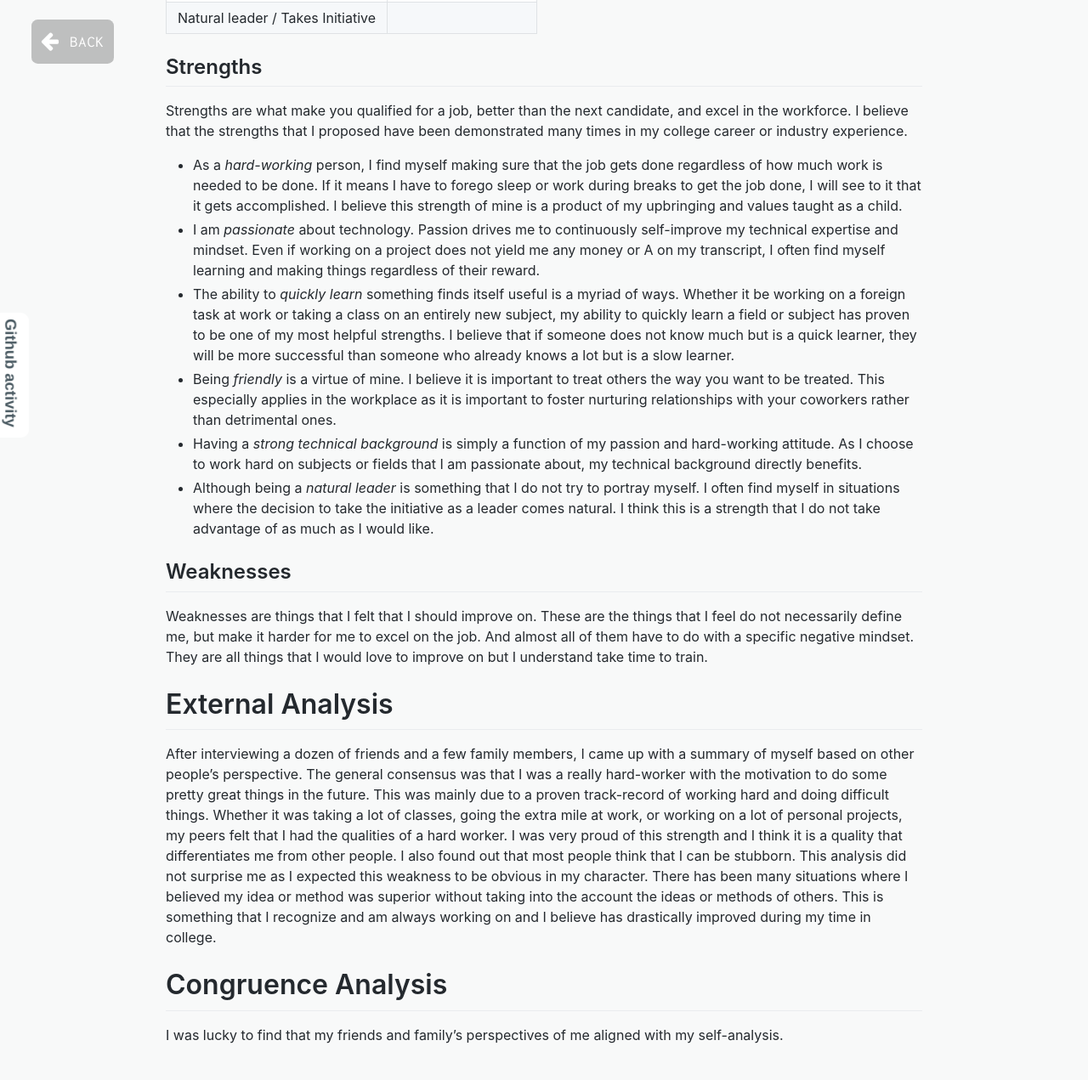
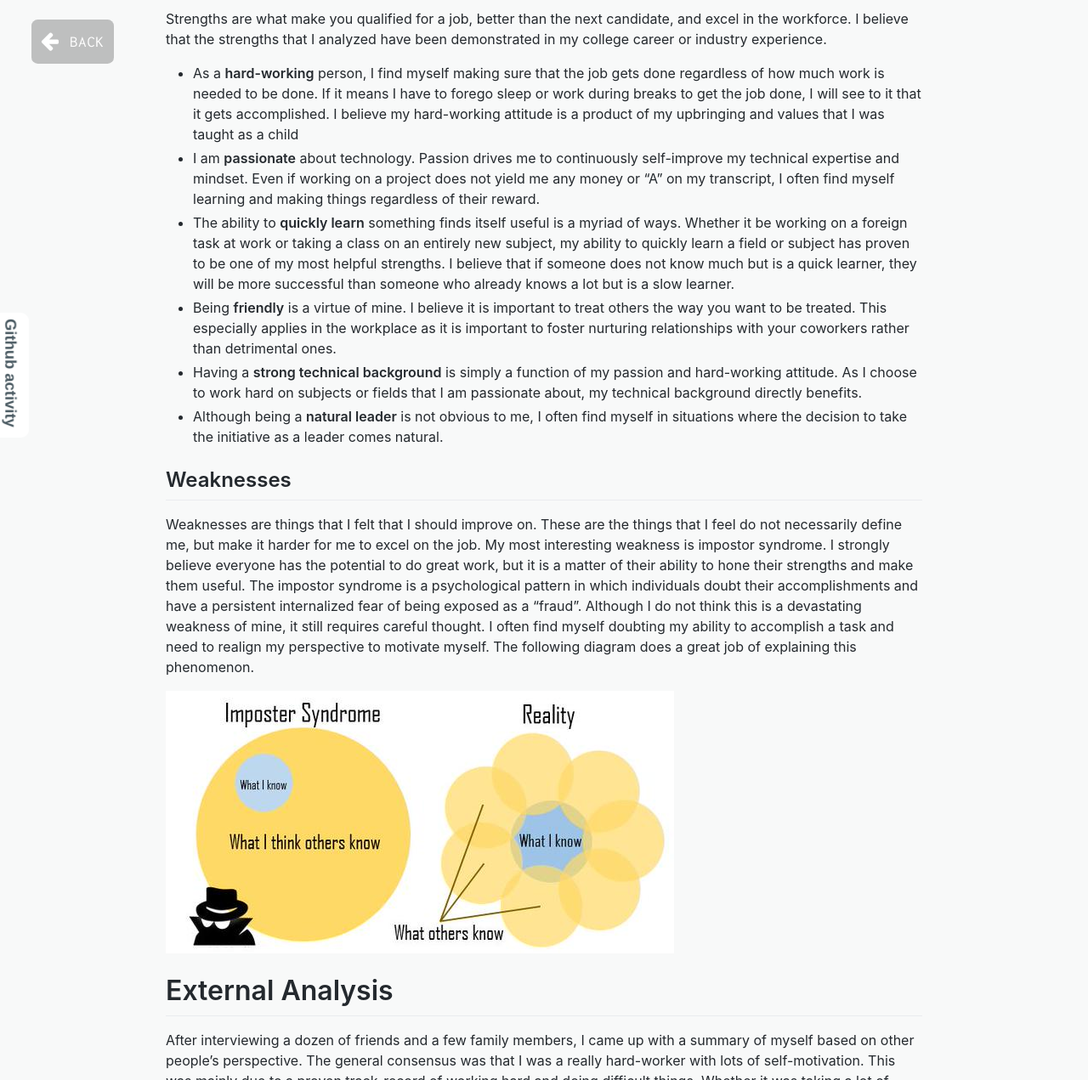
Before and after one commit to dphuang2/dphuang2.github.io, a Jekyll site: the page built from _posts/2018-09-20-self-analysis.markdown, in a window 1280 px wide and 1400 px high, scrolled down 1454 px, cut to the strip 0-1271 px from the top of the window. Shown: the whole strip at 85% size. Built offline with Jekyll 4.4.1, drawn with Linux system fonts in a browser that asks for light colours; nearby versions of some CDN libraries; a style sheet for code colours, icons or effects is not loaded; some of the changed text lies outside the part shown.

Commit message:
Working on assignment

```diff
--- a/_posts/2016-12-20-uiuc-fall-2016.markdown
+++ b/_posts/2016-12-20-uiuc-fall-2016.markdown
@@ -11,9 +11,7 @@ image: /assets/image/southquadfall.jpg
 image_webp: /assets/image/webp/southquadfall.webp
 ---
 
-Classes taken (Ranked by difficulty):
----------------------
----------------------
+# Classes taken (Ranked by difficulty):
 <ul>
   <li> ECE 391 - Systems Programming  - 40 Hours per week</li>
   <li> CS 225 - Data Structures - 10 Hours per week</li>
--- a/_posts/2018-09-20-self-analysis.markdown
+++ b/_posts/2018-09-20-self-analysis.markdown
@@ -8,27 +8,21 @@ image: /assets/image/self-analysis.jpg
 image-webp: /assets/image/webp/self-analysis.webp
 ---
 
-# Why?
+# Why and How?
 
 For my [TE 466](https://tec.illinois.edu/academics/course/TE466) self-branding
 assignment, I will be performing a self-analysis. To begin, I will do a
-strength/weakness analysis of myself in the form of a table and
-explanation/thoughts. Then I am going to ask myself the following questions:
-
-1. "What are the attributes/characteristics that make me distinctive from my colleagues or
-competitors?
-2. What is my strong suit? What needs improvement?".
-
-I will then do an external informal survey of my friends and family by asking
-them what they think my strengths, weaknesses, attributes, characteristics are.
-I will take the results from this survey and perform a congruence analysis . I
-will then create a feature-benefit model of myself that reflects my personal
-brand.
+strength/weakness analysis of myself in the form of a table with
+explanation/thoughts.  I will then do an external informal survey of my friends
+and family by asking them to list my strengths, weaknesses, attributes,
+characteristics.  I will take the results from this survey and perform a
+congruence analysis . I will then create a feature-benefit model of myself that
+reflects my personal brand.
 
 # Strengths and Weaknesses
 
 Doing a strength/weakness analysis of myself was difficult. Not only do you have
-have a level of self-confidence to think about your strengths, but you also have
+to have a level of self-confidence to think about your strengths, but you also have
 to have the self-awareness to expose your own weaknesses in writing.
 Nevertheless, I put on my self-reflecting cap and wrote anything that came to
 mind. I feel that the strengths/weakness chart that I wrote were indicative of
@@ -48,62 +42,80 @@ explore my weaknesses after.
 ## Strengths
 
 Strengths are what make you qualified for a job, better than the next candidate,
-and excel in the workforce. I believe that the strengths that I proposed have
-been demonstrated many times in my college career or industry experience.
+and excel in the workforce. I believe that the strengths that I analyzed have
+been demonstrated in my college career or industry experience.
 
- - As a *hard-working* person, I find myself making sure that the job gets done
-   regardless of how much work is needed to be done. If it means I have to
+ - As a **hard-working** person, I find myself making sure that the job gets
+   done regardless of how much work is needed to be done. If it means I have to
    forego sleep or work during breaks to get the job done, I will see to it that
-   it gets accomplished. I believe this strength of mine is a product of my
-   upbringing and values taught as a child.
- - I am *passionate* about technology. Passion drives me to continuously
+   it gets accomplished. I believe my hard-working attitude is a product of my
+   upbringing and values that I was taught as a child
+ - I am **passionate** about technology. Passion drives me to continuously
    self-improve my technical expertise and mindset. Even if working on a project
-   does not yield me any money or A on my transcript, I often find myself
+   does not yield me any money or "A" on my transcript, I often find myself
    learning and making things regardless of their reward.
- - The ability to *quickly learn* something finds itself useful is a myriad of
+ - The ability to **quickly learn** something finds itself useful is a myriad of
    ways. Whether it be working on a foreign task at work or taking a class on an
    entirely new subject, my ability to quickly learn a field or subject has
    proven to be one of my most helpful strengths. I believe that if someone does
    not know much but is a quick learner, they will be more successful than
    someone who already knows a lot but is a slow learner.
- - Being *friendly* is a virtue of mine. I believe it is important to treat others
+ - Being **friendly** is a virtue of mine. I believe it is important to treat others
    the way you want to be treated. This especially applies in the workplace as
    it is important to foster nurturing relationships with your coworkers rather
    than detrimental ones.
- - Having a *strong technical background* is simply a function of my passion and
+ - Having a **strong technical background** is simply a function of my passion and
    hard-working attitude. As I choose to work hard on subjects or fields that I
    am passionate about, my technical background directly benefits.
- - Although being a *natural leader* is something that I do not try to portray
-   myself. I often find myself in situations where the decision to take the
-   initiative as a leader comes natural. I think this is a strength that I do
-   not take advantage of as much as I would like.
+ - Although being a **natural leader** is not obvious to me, I often find myself
+   in situations where the decision to take the initiative as a leader comes
+   natural.
 
 ## Weaknesses
 
 Weaknesses are things that I felt that I should improve on. These are the things
 that I feel do not necessarily define me, but make it harder for me to excel on
-the job. And almost all of them have to do with a specific negative mindset.
-They are all things that I would love to improve on but I understand take time
-to train.
+the job. My most interesting weakness is impostor syndrome. I strongly believe
+everyone has the potential to do great work, but it is a matter of their ability
+to hone their strengths and make them useful. The impostor syndrome is a
+psychological pattern in which individuals doubt their accomplishments and have
+a persistent internalized fear of being exposed as a "fraud". Although I do not
+think this is a devastating weakness of mine, it still requires careful thought.
+I often find myself doubting my ability to accomplish a task and need to realign
+my perspective to motivate myself.  The following diagram does a great job of
+explaining this phenomenon.
+
+![Impostor Syndrome](/assets/image/impostorsyndrome.png)
 
 # External Analysis
 
 After interviewing a dozen of friends and a few family members, I came up with a
 summary of myself based on other people's perspective. The general consensus was
-that I was a really hard-worker with the motivation to do some pretty great
-things in the future. This was mainly due to a proven track-record of working
-hard and doing difficult things. Whether it was taking a lot of classes, going
-the extra mile at work, or working on a lot of personal projects, my peers felt
-that I had the qualities of a hard worker. I was very proud of this strength and
-I think it is a quality that differentiates me from other people. I also found
-out that most people think that I can be stubborn. This analysis did not
-surprise me as I expected this weakness to be obvious in my character. There has
-been many situations where I believed my idea or method was superior without
-taking into the account the ideas or methods of others. This is something that I
-recognize and am always working on and I believe has drastically improved during
-my time in college.
+that I was a really hard-worker with lots of self-motivation. This was mainly
+due to a proven track-record of working hard and doing difficult things. Whether
+it was taking a lot of classes, going the extra mile at work, or working on a
+lot of personal projects, my peers felt that I had the qualities of a hard
+worker. I was very proud of this strength and I think it is a quality that
+differentiates me from other people. Another strength that aligned was my
+friendliness. My peers felt that I was generally a friendly and thoughtful
+person based on anecdotal experiences. I also found out that most people think
+that I can be stubborn. This observation did not surprise me as stubbornness is
+an obvious character of mine. I can think of multiple situations where I
+believed my idea or method was superior without considering the ideas or methods
+of others. This is something I am always working on and feel has drastically
+improved during my time in college. No one mentioned anything about impostor
+syndrome or impatience. I was not surprised that no one mentioned impostor
+syndrome as that is an internal psychological phenomena that is not outwardly
+obvious. But I was surprised that no one mentioned my impatience. I know from
+experience that I tend to get impatient when it comes to results or finding
+solutions—maybe it is a sign of improvement.
 
 # Congruence Analysis
 
 I was lucky to find that my friends and family's perspectives of me aligned with
-my self-analysis.
+my self-analysis. I think this is a testament to some of my self-awareness but
+obviously requires a larger sample size to truly determine the reality of other
+people's perspectives. I also think it is hard for friends/family to write about
+your weaknesses without exposing too much about what they think of you.
+
+# Feature-Benefit Model
```
Also changed, not shown: assets/image/impostorsyndrome.png (added).
